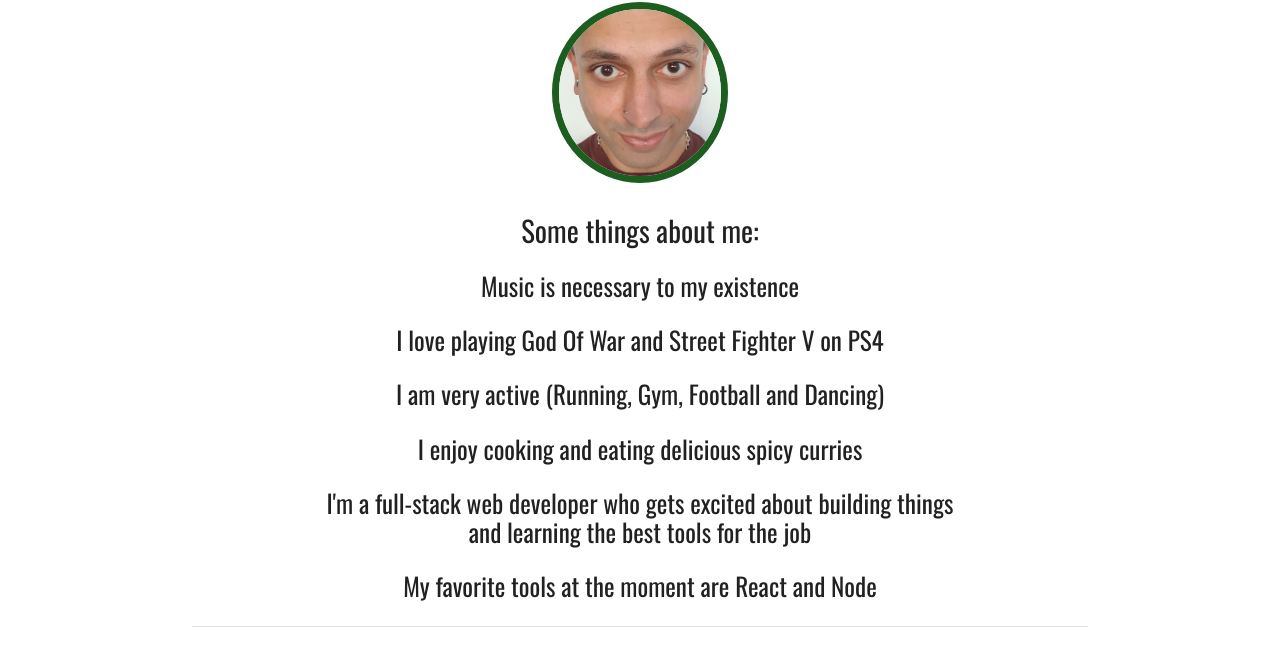
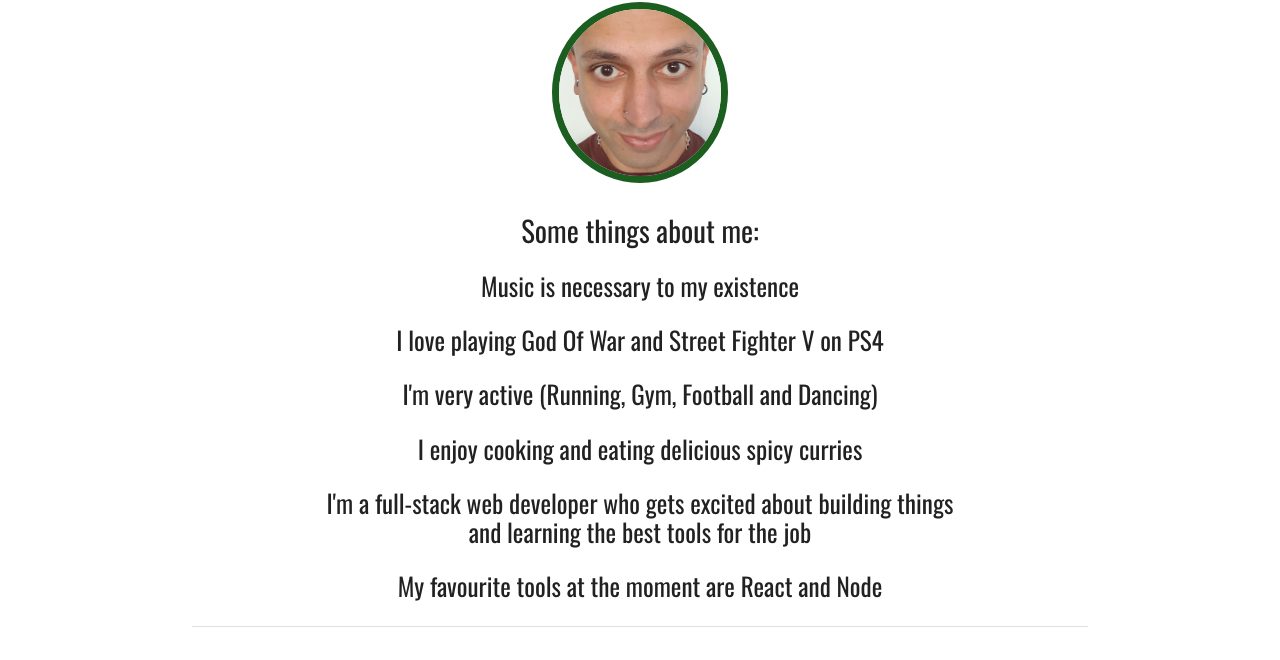
Before and after one commit to Muffinman75/Portfolio, a website: page index.html in a window 1280 px wide. Shown: the part 252-912 px from the top of the page. Drawn offline with nearby package versions, Linux system fonts and the light colour scheme.

Commit message:
Fixed spelling mistake

```diff
--- a/index.html
+++ b/index.html
@@ -53,10 +53,10 @@
                 <h3 class="center-align">Some things about me:</h3>
                 <p class="bioText flow-text center-align">Music is necessary to my existence</p>
                 <p class="bioText flow-text center-align">I love playing God Of War and Street Fighter V on PS4
-                <p class="bioText flow-text center-align">I am very active (Running, Gym, Football and Dancing)</p>
+                <p class="bioText flow-text center-align">I'm very active (Running, Gym, Football and Dancing)</p>
                 <p class="bioText flow-text center-align">I enjoy cooking and eating delicious spicy curries</p>
                 <p class="bioText flow-text center-align">I'm a full-stack web developer who gets excited about building things and learning the best tools for the job</p>
-                <p class="bioText flow-text center-align">My favorite tools at the moment are React and Node</p>
+                <p class="bioText flow-text center-align">My favourite tools at the moment are React and Node</p>
             </div>
         </section>
 
```
